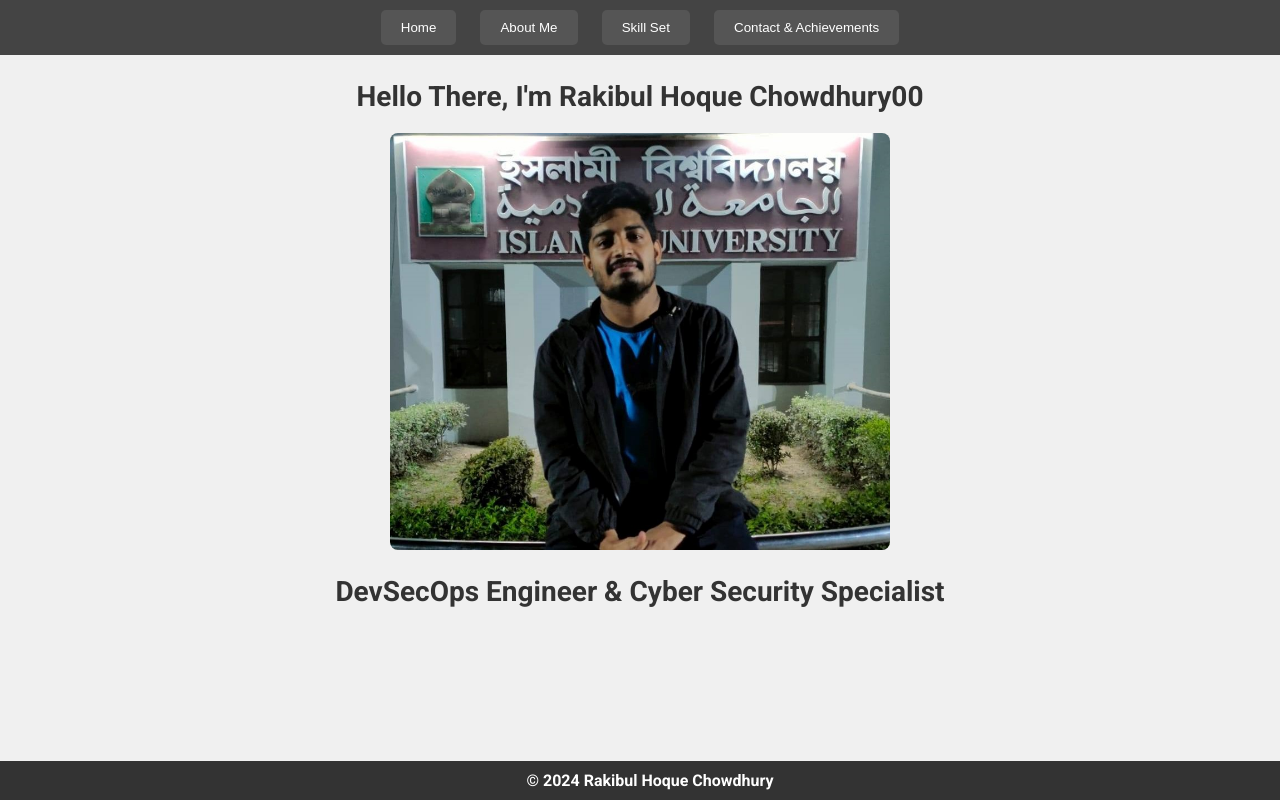
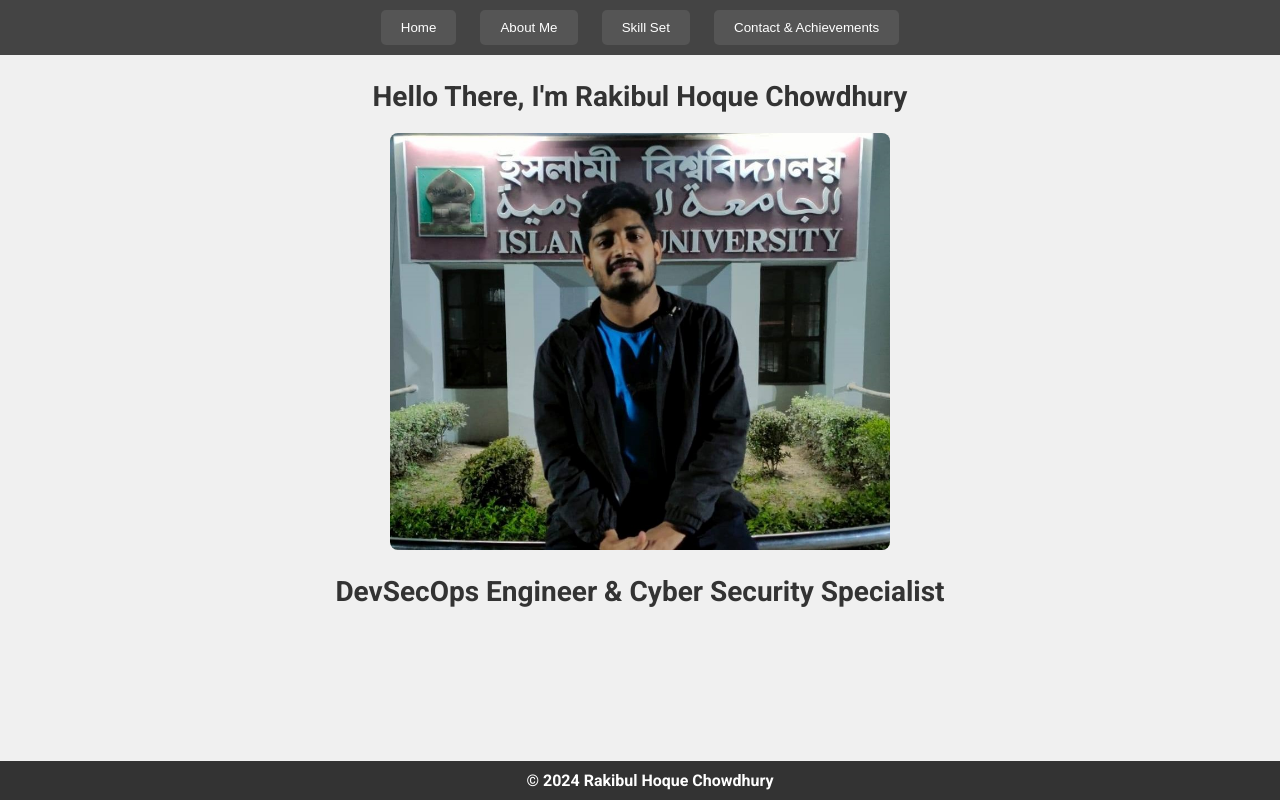
Before and after one commit to rakibulhcrafat07/First-Portfolio-Website, a plain HTML site: page index.html in a window 1280 px wide. Drawn offline with nearby package versions, Linux system fonts and the light colour scheme.

Commit message:
Update index.html

```diff
--- a/index.html
+++ b/index.html
@@ -99,7 +99,7 @@
 
 
     <section id="intro">
-        <div class="greeting">Hello There, I'm Rakibul Hoque Chowdhury00</div>
+        <div class="greeting">Hello There, I'm Rakibul Hoque Chowdhury</div>
         <img src="Resourses/Images/intro-photo2.jpg" alt="Introduction Image">
         <div class="subtitle">DevSecOps Engineer & Cyber Security Specialist</div>
     </section>
```
